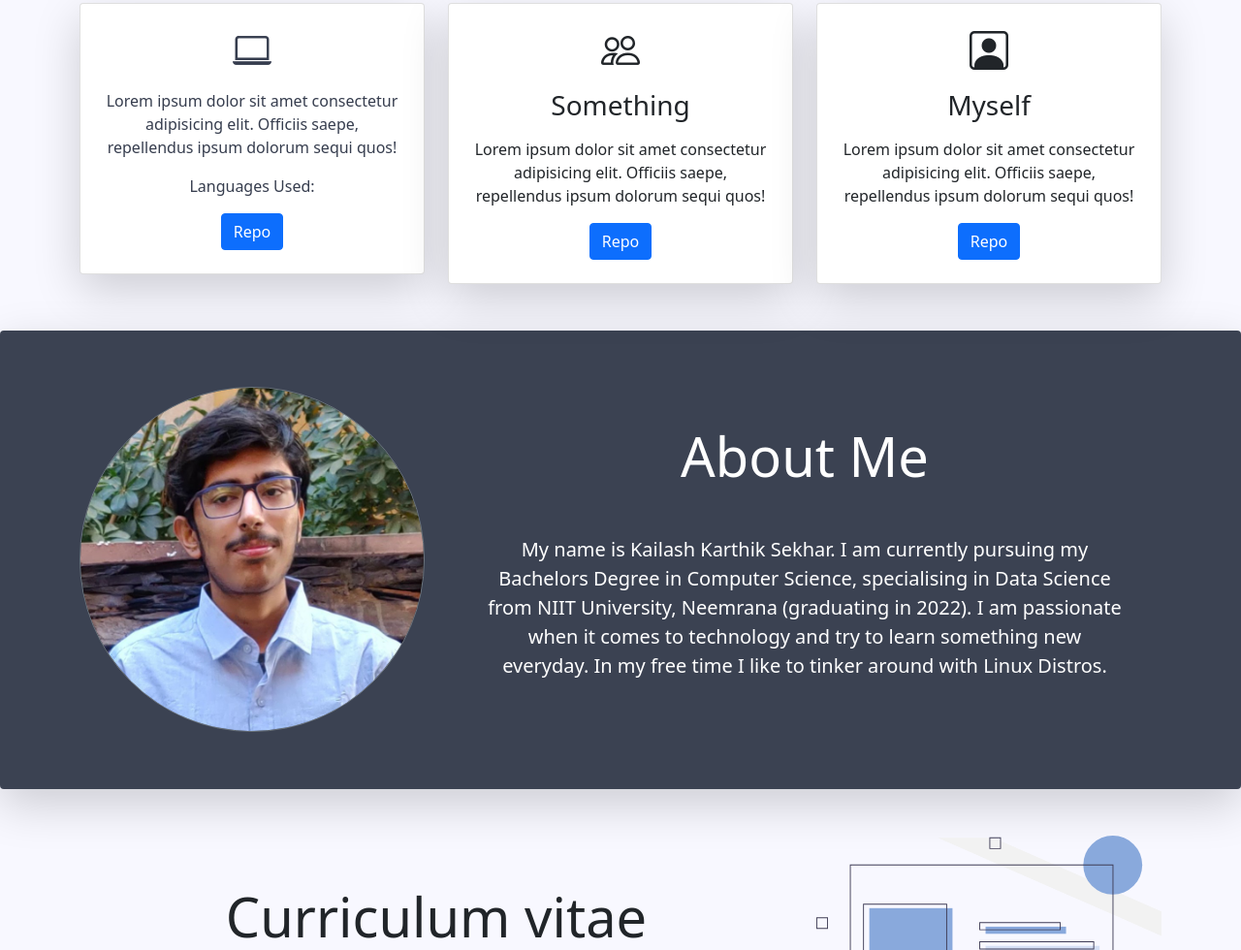
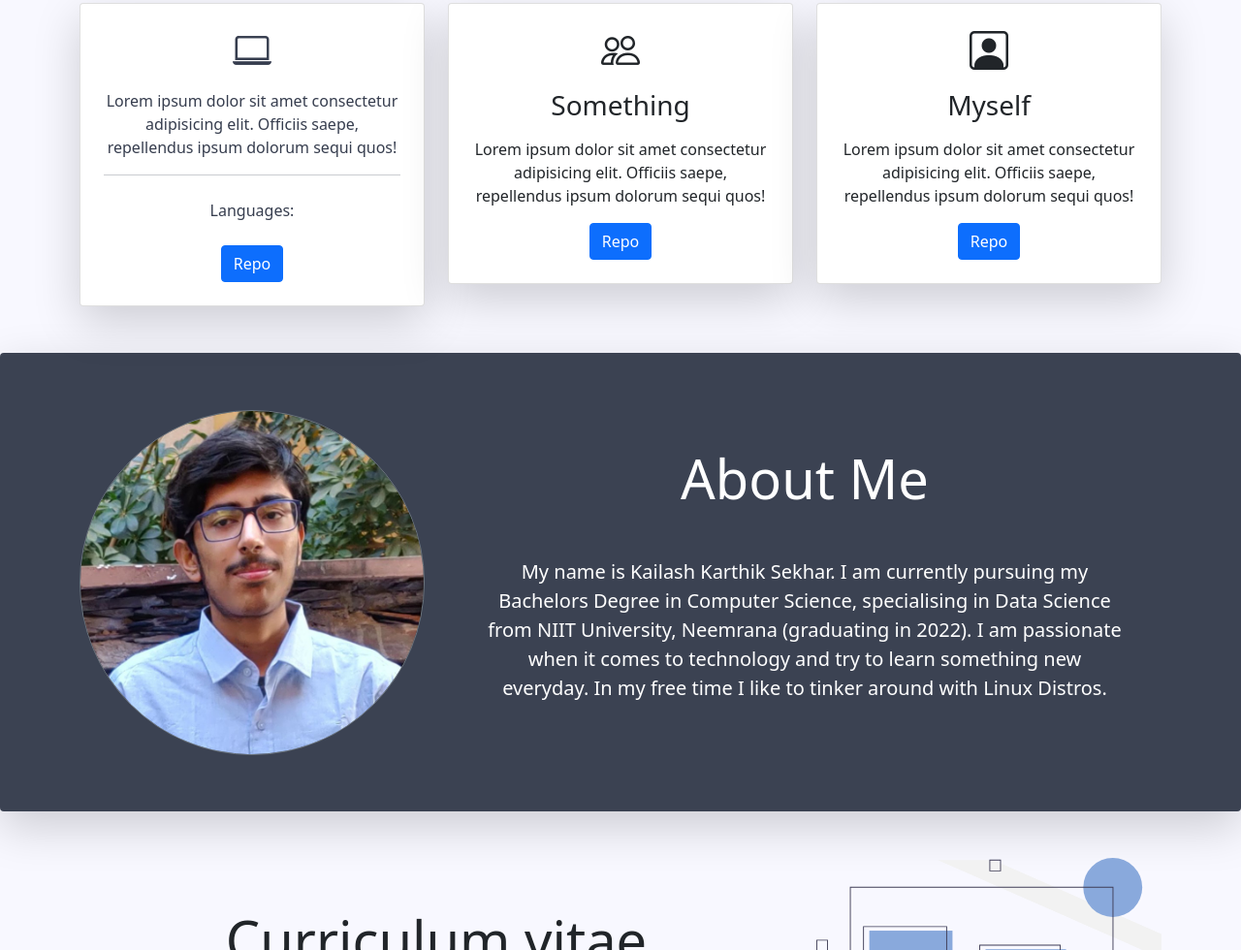
Before and after one commit to KailashKS/KailashKS.github.io, a plain HTML site: page index.html in a window 1280 px wide. Shown: the part 739-1719 px from the top of the page at 97% size. Drawn offline with nearby package versions, Linux system fonts and the light colour scheme; some packages are replaced by stand-ins of ours; no server answers; a script that the page names is missing; some icons are missing.

Commit message:
added language badges

```diff
--- a/assets/css/style.css
+++ b/assets/css/style.css
@@ -134,3 +134,11 @@ body {
 	padding-top: 100px;
 	padding-bottom: 100px;
 }
+
+.hr-style {
+    margin-top: 1rem;
+    margin-bottom: 1rem;
+    border: 0;
+    border-top: 1px solid rgba(0,0,0,.1);
+
+}
--- a/assets/js/repo.js
+++ b/assets/js/repo.js
@@ -20,7 +20,7 @@ window.onload = async function getRepos() {
 			const result1 = await response1.json()
 			for(var key in result1){
 
-				langused1.innerHTML += key + ", ";
+				langused1.innerHTML += '<span class="badge bg-light m-1 text-dark">' + key + '</span>'
 			}
 		}
 	}
--- a/index.html
+++ b/index.html
@@ -105,7 +105,8 @@
 								Lorem ipsum dolor sit amet consectetur adipisicing elit.
 								Officiis saepe, repellendus ipsum dolorum sequi quos!
 							</p>
-							<p id="language-used-1">Languages Used: </p>
+							<hr class="hr-style">
+							<p id="language-used-1" class="p-2">Languages: </p>
 							<a href="#" class="btn btn-primary">Repo</a>
 
 						</div>
@@ -451,11 +452,11 @@
 					</a>
 				</div>
 				<div class="col-md-6 col-lg-4">
-					<a href="tel:+918369955919" target="_blank" id="phone" class="text-white"
+					<a href="tel:+69phonenumber" target="_blank" id="phone" class="text-white"
 						style="text-decoration: none;" data-bs-container="body" data-bs-toggle="popover"
 						data-bs-placement="top" data-bs-content="Copied!!!" data-bs-offset="20,30"
 						data-bs-custom-class="popover-custom" onclick="return false;">
-						<i class="fas fa-phone-square-alt fa-3x py-2 copy" data-clipboard-text="+918369955919"></i>
+						<i class="fas fa-phone-square-alt fa-3x py-2 copy" data-clipboard-text="+69phonenumber"></i>
 					</a>
 				</div>
 			</div>
@@ -471,7 +472,8 @@
 					using <i class="fab fa-html5"></i> & <i class="fab fa-css3"></i>
 				</p>
 				<small class="text-secondary">All assets used in this site are free and open source.
-					You can find the source code <a href="https://github.com/KailashKS/KailashKS.github.io">here.</a>
+					You can find the source code
+					<a href="https://github.com/KailashKS/KailashKS.github.io" target="_blank">here.</a>
 				</small>
 			</div>
 		</div>
```
